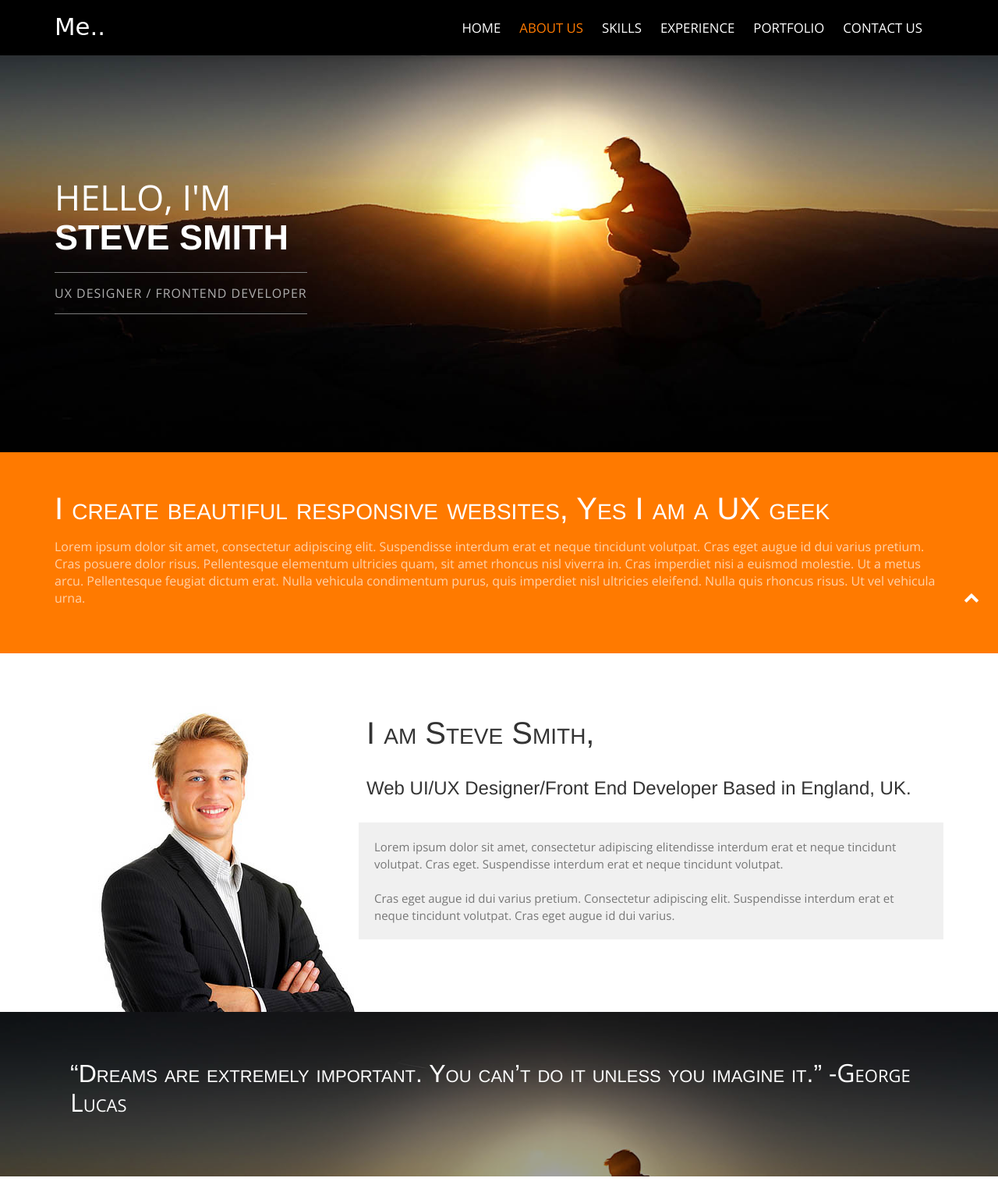
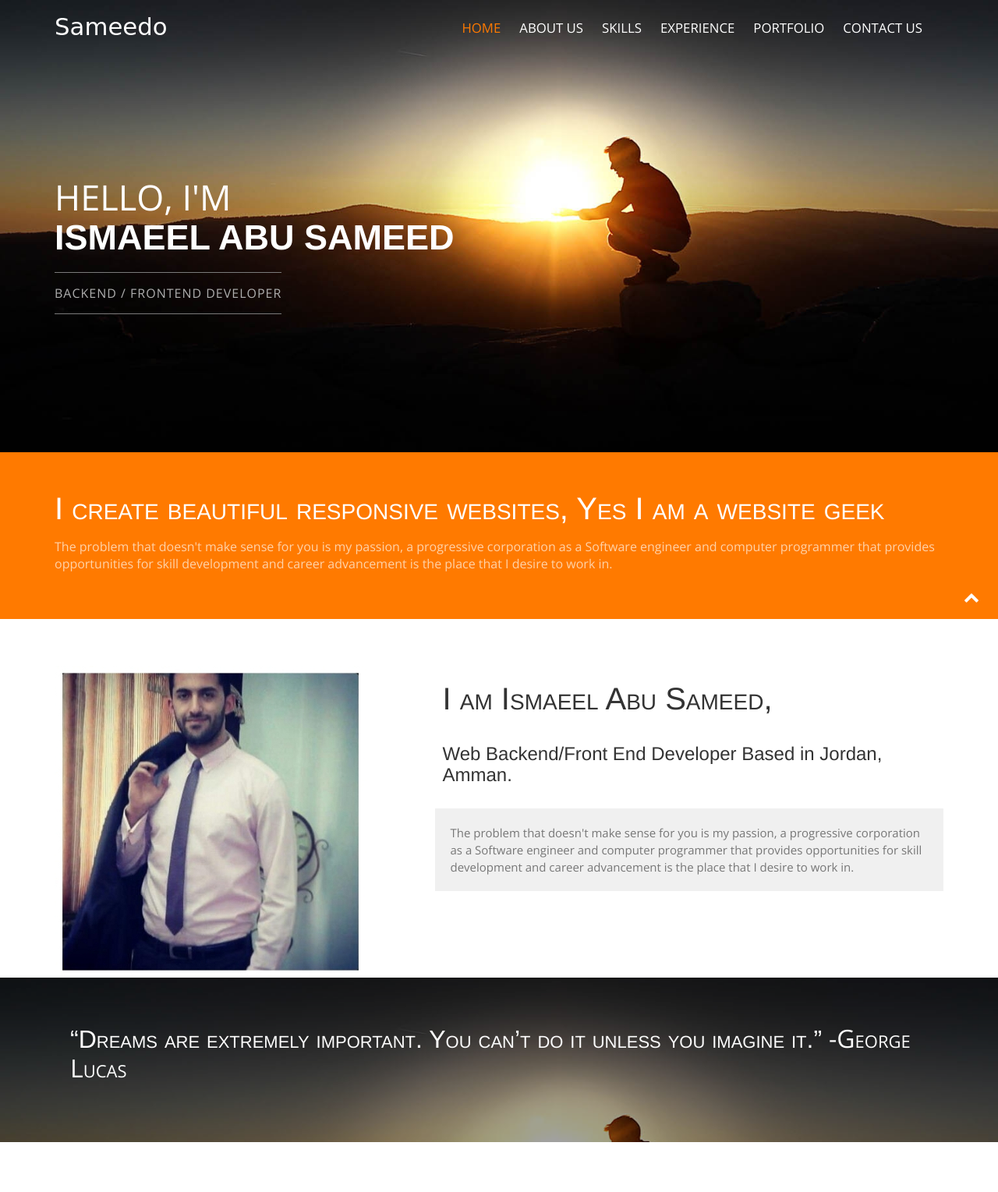
Before and after one commit to ismaeelsameed/sameedo, a Python web app: template templates/index.html in a window 1280 px wide. Shown: the top 1529 px of the page at 78% size. Run offline with Jinja, Linux system fonts and the light colour scheme; the template is opened without the code that fills it, so the values that code supplies are empty.

Commit message:
replace content

```diff
--- a/static/css/styles.css
+++ b/static/css/styles.css
@@ -2,6 +2,7 @@
 Theme Name: ME – Resume and Personal Portfolio Responsive Template
 Author URI: http://webthemez.com/
 */
+/*todo this url should be locally*/
 @import url(http://fonts.googleapis.com/css?family=Open+Sans:400,600,700);
 * {
 	margin: 0;
--- a/templates/index.html
+++ b/templates/index.html
@@ -35,7 +35,7 @@
     <nav class="navbar navbar-inverse" role="navigation">
       <div class="navbar-header">
         <button type="button" id="nav-toggle" class="navbar-toggle" data-toggle="collapse" data-target="#main-nav"> <span class="sr-only">Toggle navigation</span> <span class="icon-bar"></span> <span class="icon-bar"></span> <span class="icon-bar"></span> </button>
-        <a href="#" class="navbar-brand scroll-top logo"><b>Me..</b></a> </div>
+        <a href="#" class="navbar-brand scroll-top logo"><b>Sameedo</b></a> </div>
       <!--/.navbar-header-->
       <div id="main-nav" class="collapse navbar-collapse">
         <ul class="nav navbar-nav" id="mainNav">
@@ -60,16 +60,16 @@
     <div class="container banner-content">
       <div class="heroText">
         <h2><span>HEllo, I'm</span><br>
-          Steve Smith</h2>
-        <span class="caption">UX Designer / Frontend Developer</span> </div>
+          Ismaeel Abu Sameed</h2>
+        <span class="caption">Backend / Frontend Developer</span> </div>
     </div>
   </div>
 </section>
 <section id="introText">
   <div class="container">
     <div>
-      <h1>I create beautiful responsive websites, Yes I am a UX geek</h1>
-      <p>Lorem ipsum dolor sit amet, consectetur adipiscing elit. Suspendisse interdum erat et neque tincidunt volutpat. Cras eget augue id dui varius pretium. Cras posuere dolor risus. Pellentesque elementum ultricies quam, sit amet rhoncus nisl viverra in. Cras imperdiet nisi a euismod molestie. Ut a metus arcu. Pellentesque feugiat dictum erat. Nulla vehicula condimentum purus, quis imperdiet nisl ultricies eleifend. Nulla quis rhoncus risus. Ut vel vehicula urna.</p>
+      <h1>I create beautiful responsive websites, Yes I am a website geek</h1>
+      <p>The problem that doesn't make sense for you is my passion, a progressive corporation as a Software engineer and computer programmer that provides opportunities for skill development and career advancement is the place that I desire to work in.</p>
     </div>
   </div>
 </section>
@@ -78,16 +78,13 @@
   <div class="container">
     <div class="row">
       <!-- item -->
-      <div class="col-md-4 tileBox"> <img src="{{ STATIC_URL }}images/photo-1.jpg" alt="me"/> </div>
-      <div class="col-md-8 tileBox">
+      <div class="col-md-5 tileBox"> <img src="{{ STATIC_URL }}images/sameedo.jpg" alt="me"/> </div>
+      <div class="col-md-7 tileBox">
         <div class="txtHead">
-          <h2>I am Steve Smith,</h2>
-          <h3> Web UI/UX Designer/Front End Developer Based in England, UK.</h3>
+          <h2>I am Ismaeel Abu Sameed,</h2>
+          <h3> Web Backend/Front End Developer Based in Jordan, Amman.</h3>
         </div>
-        <p>Lorem ipsum dolor sit amet, consectetur adipiscing elitendisse interdum erat et neque tincidunt volutpat. Cras eget. Suspendisse interdum erat et neque tincidunt volutpat. <br/>
-          <br/>
-          Cras eget augue id dui varius pretium.
-          Consectetur adipiscing elit. Suspendisse interdum erat et neque tincidunt volutpat. Cras eget augue id dui varius.</p>
+        <p>The problem that doesn't make sense for you is my passion, a progressive corporation as a Software engineer and computer programmer that provides opportunities for skill development and career advancement is the place that I desire to work in.</p>
       </div>
       <!-- end: -->
     </div>
```
Also changed, not shown: static/images/sameedo.jpg (added).
